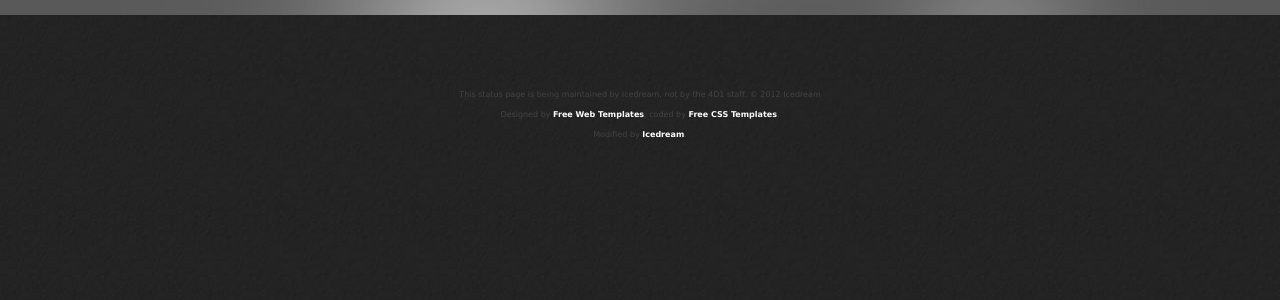
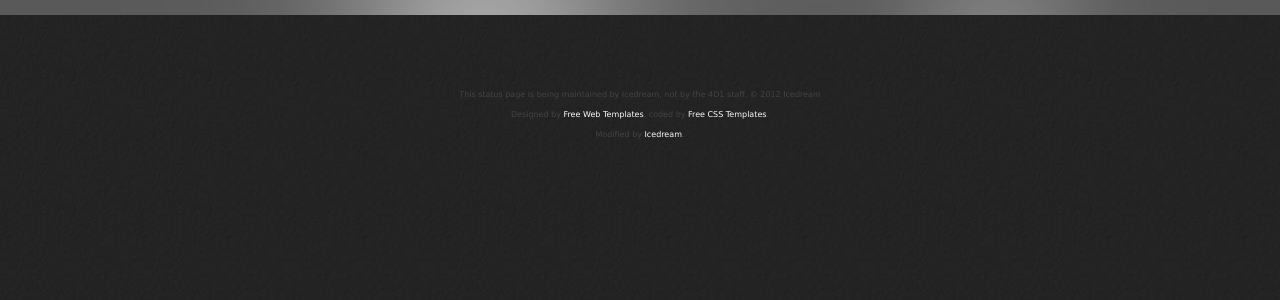
Before and after one commit to bobolo/fourdeltaone-status, a PHP site: page /status in a window 1280 px wide. Shown: the part 219-519 px from the top of the page. Run offline with PHP 8.4, Linux system fonts and the light colour scheme; data that the repository does not hold is empty; some libraries are stand-ins or nearby versions; some web fonts are replaced.

Commit message:
The links in the footer look pretty emphasized. That's annoying.

```diff
--- a/website/css/style.css
+++ b/website/css/style.css
@@ -16,7 +16,7 @@ img{
 
 a{
     color: #ffffff;
-    font-weight: bold;
+    font-weight: 400;
     text-decoration: none;
 }
 
```
